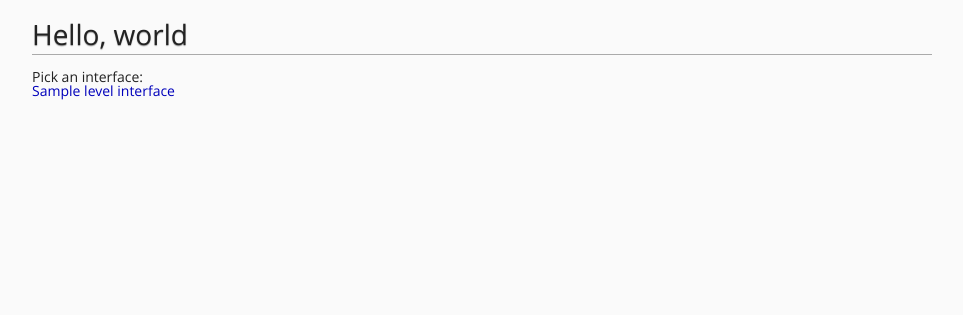
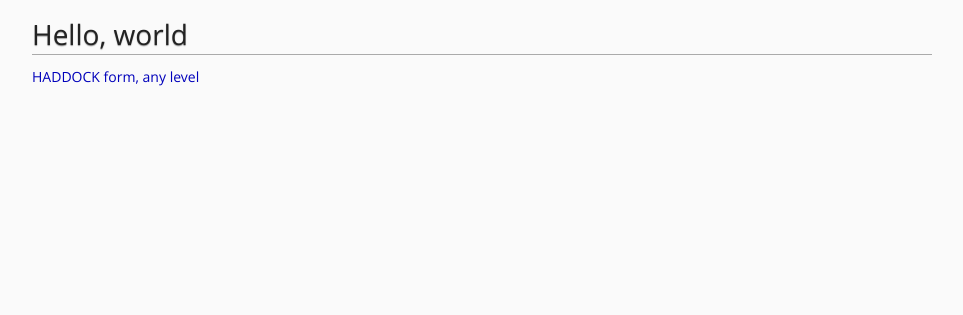
Before and after one commit to cjsmeele/HADDOCK-WebUI, a Flask app: template app/templates/index.html in a window 1280 px wide. Shown: the top 315 px of the page, without its empty margins (158-1121 px from the left). Run offline with Flask 2, Linux system fonts and the light colour scheme; the template is opened without the code that fills it: most values are stand-ins (such as "Sample title", 1, 10 or a date in 2020); parts of the project's set-up code (start-up, migrations or seed data) failed here and were passed over.

Commit message:
Fixed index page since we no longer link directly to access levels

```diff
--- a/app/templates/index.html
+++ b/app/templates/index.html
@@ -4,15 +4,10 @@
 	<header>
 		<h1>Hello, world</h1>
 	</header>
-	<p>
-		Pick an interface:
-	</p>
 	<ul>
-		{% for level in accesslevels %}
 		<li>
-			<a href="{{ url_for('form', level=level.name) }}">{{ level.label }} interface</a>
+			<a href="{{ url_for('form') }}">HADDOCK form, any level</a>
 		</li>
-		{% endfor %}
 	</ul>
 </section>
 {% endblock %}
--- a/config.py
+++ b/config.py
@@ -7,7 +7,7 @@ class Config(object):
     FRONTEND_MODEL_FILE       = 'res/model.json'
 
     # Turn these off if there is no cache backend available or Flask-Cache is
-    # not installed
+    # not installed.
     CACHE_HTML  = True
     CACHE_MODEL = True
     CACHE_ACCESSLEVELS = CACHE_MODEL
```
